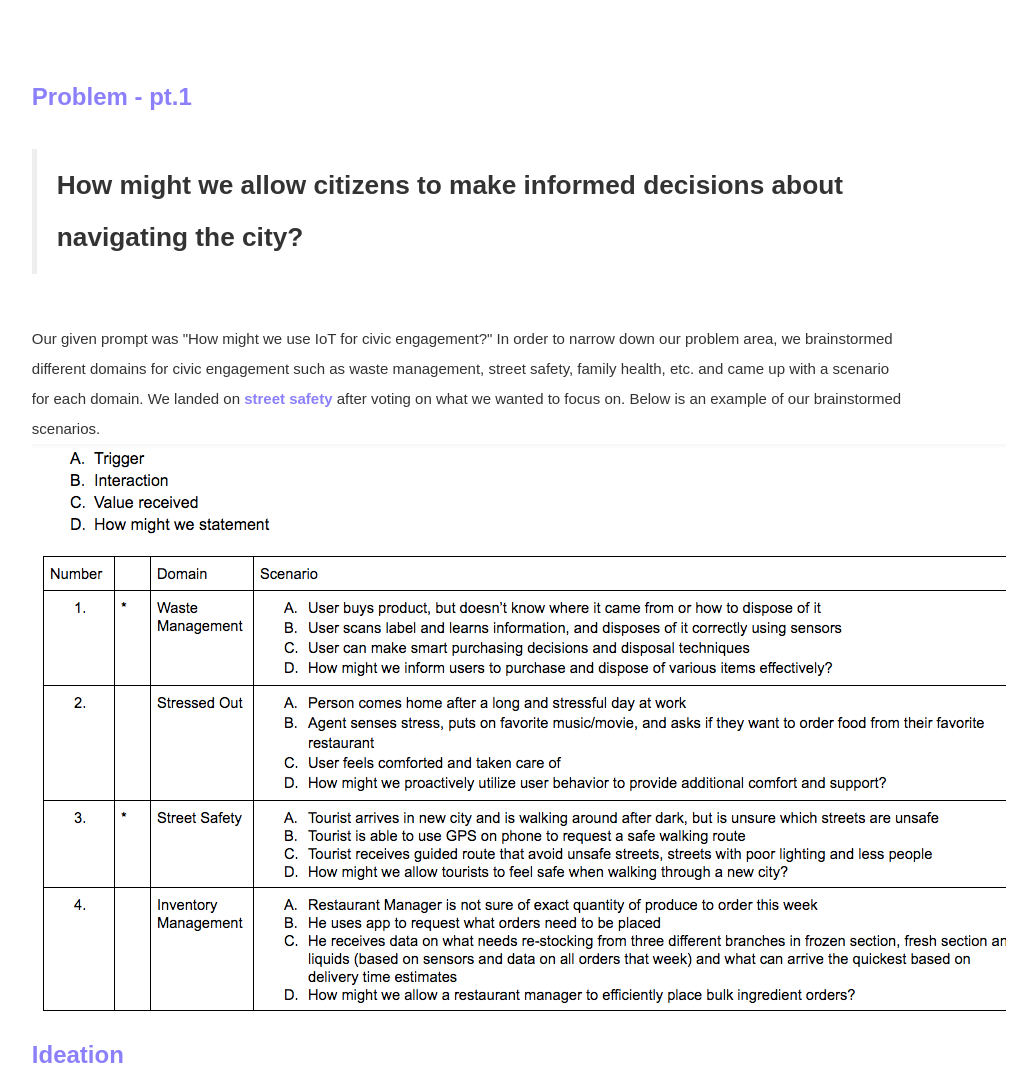
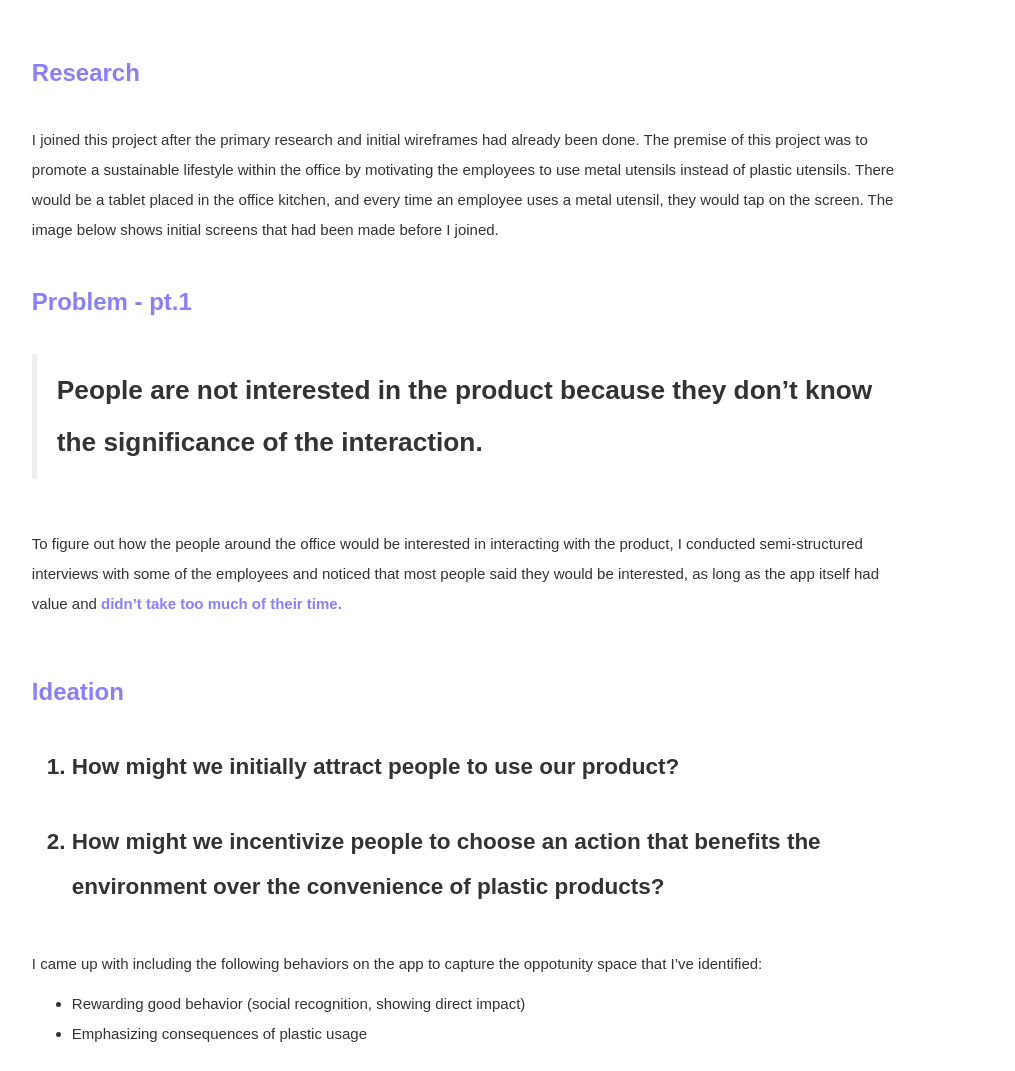
Before and after one commit to seeunpark0201/seeunpark0201.github.io, a plain HTML site: page barbarian.html in a window 1280 px wide. Shown: the part 1300-2371 px from the top of the page, without its empty margins (173-1188 px from the left). Drawn offline with nearby package versions, Linux system fonts and the light colour scheme; a web font is replaced by a local one.

Commit message:
update barbarian.html

```diff
--- a/barbarian.html
+++ b/barbarian.html
@@ -82,17 +82,21 @@
 		</div>
 		<!-- project description start -->
 		<div class="row project-text">
+			<div class="research">
+				<h1> <strong> Research </strong> </h1>
+				<br>
+				<p> I joined this project after the primary research and initial wireframes had already been done. The premise of this project was to promote a sustainable lifestyle within the office by motivating the employees to use metal utensils instead of plastic utensils. There would be a tablet placed in the office kitchen, and every time an employee uses a metal utensil, they would tap on the screen. The image below shows initial screens that had been made before I joined. </p>
+			</div>
 			<div class="problem">
 				<h1> <strong> Problem - pt.1 </strong> </h1>
 				<br>
 				<blockquote>
-					<p class="thick"> How might we allow citizens to make informed decisions about navigating the city?
+					<p class="thick"> People are not interested in the product because they don’t know the significance of the interaction.
 					</p>
 				</blockquote>
 				<br>
-				<p> Our given prompt was "How might we use IoT for civic engagement?" In order to narrow down our problem area, we brainstormed different domains for civic engagement such as waste management, street safety, family health, etc. and came up with a scenario for each domain. We landed on <strong> street safety </strong> after voting on what we wanted to focus on. Below is an example of our brainstormed scenarios.
+				<p> To figure out how the people around the office would be interested in interacting with the product, I conducted semi-structured interviews with some of the employees and noticed that most people said they would be interested, as long as the app itself had value and <strong> didn’t take too much of their time. </strong> </p>
 				<br>
-				<img id="brainstorm" src="assets/images/brainstorm.png" alt="domain brainstorming">
 			</div>
 			<div class="ideation">
 				<h1> <strong> Ideation </strong> </h1>
```
